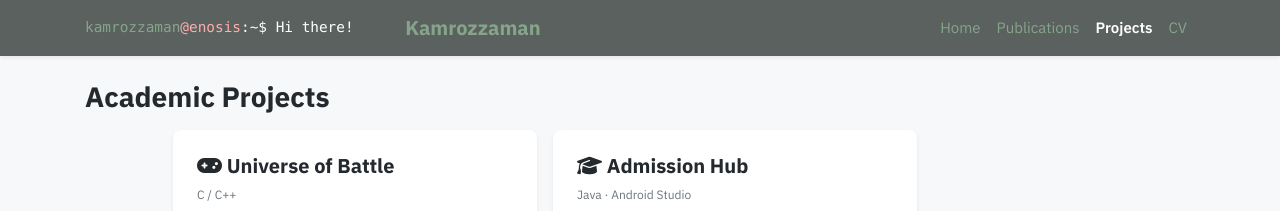
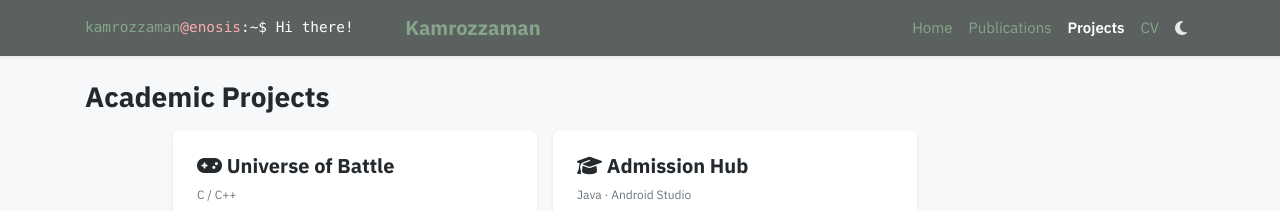
Before and after one commit to Kamrozzaman/kamrozzaman.github.io, a Jekyll site: the page built from showcase.html, in a window 1280 px wide. Shown: the top 211 px of the page. Built offline with Jekyll 4.4.1, drawn with Linux system fonts in a browser that asks for light colours; nearby versions of some CDN libraries; a style sheet for code colours, icons or effects is not loaded.

Commit message:
Add dark and light mode toggle

```diff
--- a/_includes/navbar.html
+++ b/_includes/navbar.html
@@ -2,6 +2,10 @@
     <div class="{% if page.container_class %}{{ page.container_class }}{% else %}container-lg{% endif %}">
         <a class="nav-link terminal-text" href="{{ '/' | relative_url }}" title="Home"><span class="terminal-prompt">{{ site.data.profile.navbar_name | downcase }}<span class="terminal-zju">@enosis</span><span class="terminal-dim">:</span><span class="terminal-dim">~</span><span class="terminal-dim">$</span></span><span class="terminal-greeting">Hi there!</span><span class="terminal-cursor"></span></a>
         <a class="navbar-brand" href="{{ '/' | relative_url }}" title="Home"><strong>{{site.data.profile.navbar_name}}</strong></a>
+        <button type="button" class="theme-toggle ml-auto order-sm-last" id="theme-toggle" title="Switch light/dark mode" aria-label="Switch light/dark mode">
+            <i class="fas fa-moon theme-icon-light" aria-hidden="true"></i>
+            <i class="fas fa-sun theme-icon-dark" aria-hidden="true"></i>
+        </button>
         <button class="navbar-toggler navbar-toggler-compact" type="button" data-toggle="collapse" data-target="#navbarResponsive" aria-controls="navbarResponsive" aria-expanded="false" aria-label="Toggle navigation">
             <i class="fas fa-map"></i> Menu
         </button>
--- a/_layouts/default.html
+++ b/_layouts/default.html
@@ -4,6 +4,18 @@
 <head>
     <meta charset="utf-8">
     <meta name="viewport" content="width=device-width, initial-scale=1, shrink-to-fit=no">
+    <meta name="color-scheme" content="light dark">
+    <!-- Pick the theme before anything paints: saved choice first, else the OS setting. -->
+    <script>
+        (function () {
+            var theme = null;
+            try { theme = localStorage.getItem('theme'); } catch (e) {}
+            if (theme !== 'light' && theme !== 'dark') {
+                theme = window.matchMedia && window.matchMedia('(prefers-color-scheme: dark)').matches ? 'dark' : 'light';
+            }
+            document.documentElement.setAttribute('data-theme', theme);
+        })();
+    </script>
     <title>{% if page.navbar_title == 'Home' %}{{ site.data.profile.primary_name }}{% else %}{{ page.title }} | {{ site.data.profile.primary_name }}{% endif %}</title>
     {% assign page_title = site.data.profile.primary_name %}{% unless page.navbar_title == 'Home' %}{% assign page_title = page.title | append: ' | ' | append: site.data.profile.primary_name %}{% endunless %}
     {% assign page_desc = page.description | default: site.description | strip_newlines %}
--- a/assets/css/global.css
+++ b/assets/css/global.css
@@ -19,6 +19,129 @@
     --shadow-publication-cover: 0 2px 4px rgba(0, 0, 0, 0.1);
     --shadow-pub-badge: 0 1px 3px rgba(0, 0, 0, 0.2);
     --pub-mobile-overlay: rgba(255, 255, 255, 0.9);
+    --color-card-bg: #ffffff;
+    --color-border: #dee2e6;
+    --color-text-muted: #6c757d;
+    --color-link: #007bff;
+    --color-link-hover: #0056b3;
+    --color-theme-toggle: #ffffff;
+    color-scheme: light;
+}
+
+/* Dark theme: values swapped in when <html data-theme="dark"> (set by the script in
+   _layouts/default.html from the visitor's choice or their OS setting). The same block
+   is repeated under prefers-color-scheme so the page is still dark with JS disabled. */
+:root[data-theme="dark"] {
+    --color-accent: #8fbf96;
+    --color-accent-hover: #5fd39a;
+    --color-link-card: #a9b6ff;
+    --color-pub-title: #b2c2ad;
+    --color-pub-item-link: #a3c48c;
+    --color-page-bg: #0f1214;
+    --color-text: #d4dadf;
+    --color-highlight-bg: #1d2a21;
+    --color-navbar-bg: #1a1f23;
+    --shadow-publication-cover: 0 2px 6px rgba(0, 0, 0, 0.5);
+    --shadow-pub-badge: 0 1px 3px rgba(0, 0, 0, 0.6);
+    --pub-mobile-overlay: rgba(23, 27, 31, 0.9);
+    --color-card-bg: #171b1f;
+    --color-border: #2d343a;
+    --color-text-muted: #969fa8;
+    --color-link: #6cb2ff;
+    --color-link-hover: #9ccbff;
+    color-scheme: dark;
+}
+
+@media (prefers-color-scheme: dark) {
+    :root:not([data-theme]) {
+        --color-accent: #8fbf96;
+        --color-accent-hover: #5fd39a;
+        --color-link-card: #a9b6ff;
+        --color-pub-title: #b2c2ad;
+        --color-pub-item-link: #a3c48c;
+        --color-page-bg: #0f1214;
+        --color-text: #d4dadf;
+        --color-highlight-bg: #1d2a21;
+        --color-navbar-bg: #1a1f23;
+        --shadow-publication-cover: 0 2px 6px rgba(0, 0, 0, 0.5);
+        --shadow-pub-badge: 0 1px 3px rgba(0, 0, 0, 0.6);
+        --pub-mobile-overlay: rgba(23, 27, 31, 0.9);
+        --color-card-bg: #171b1f;
+        --color-border: #2d343a;
+        --color-text-muted: #969fa8;
+        --color-link: #6cb2ff;
+        --color-link-hover: #9ccbff;
+        color-scheme: dark;
+    }
+}
+
+/* Bootstrap 4 has no dark mode, so route the utility classes this site uses through the
+   theme variables above. In light mode these resolve to Bootstrap's own values. */
+a {
+    color: var(--color-link);
+}
+a:hover {
+    color: var(--color-link-hover);
+}
+.bg-white {
+    background-color: var(--color-card-bg) !important;
+}
+.card {
+    background-color: var(--color-card-bg);
+    color: var(--color-text);
+}
+.border,
+.border-top,
+.border-bottom,
+.border-gray {
+    border-color: var(--color-border) !important;
+}
+hr {
+    border-top-color: var(--color-border);
+}
+.text-muted {
+    color: var(--color-text-muted) !important;
+}
+.text-body {
+    color: var(--color-text) !important;
+}
+.modal-content {
+    background-color: var(--color-card-bg);
+    color: var(--color-text);
+}
+.modal-header,
+.modal-footer {
+    border-color: var(--color-border);
+}
+.close {
+    color: var(--color-text);
+}
+
+/* Light/dark switch in the navbar (_includes/navbar.html). */
+.theme-toggle {
+    background: none;
+    border: 0;
+    padding: 0.25rem 0.5rem;
+    margin-left: 0.5rem;
+    color: var(--color-theme-toggle);
+    font-size: 1rem;
+    line-height: 1;
+    cursor: pointer;
+    opacity: 0.85;
+    transition: opacity 0.2s ease-in-out;
+}
+.theme-toggle:hover,
+.theme-toggle:focus {
+    opacity: 1;
+}
+.theme-toggle .theme-icon-dark {
+    display: none;
+}
+:root[data-theme="dark"] .theme-toggle .theme-icon-dark {
+    display: inline;
+}
+:root[data-theme="dark"] .theme-toggle .theme-icon-light {
+    display: none;
 }
 
 /* Publications page: year sidebar (scrollspy). */
--- a/assets/js/common.js
+++ b/assets/js/common.js
@@ -1,4 +1,32 @@
 // aHR0cHM6Ly9naXRodWIuY29tL2x1b3N0MjYvYWNhZGVtaWMtaG9tZXBhZ2U=
+
+// Light/dark mode. The initial theme is set by an inline script in _layouts/default.html.
+(function () {
+    var root = document.documentElement;
+    var media = window.matchMedia ? window.matchMedia('(prefers-color-scheme: dark)') : null;
+
+    function savedTheme() {
+        try { return localStorage.getItem('theme'); } catch (e) { return null; }
+    }
+
+    var toggle = document.getElementById('theme-toggle');
+    if (toggle) {
+        toggle.addEventListener('click', function () {
+            var next = root.getAttribute('data-theme') === 'dark' ? 'light' : 'dark';
+            root.setAttribute('data-theme', next);
+            try { localStorage.setItem('theme', next); } catch (e) {}
+        });
+    }
+
+    // Follow the OS setting live, until the visitor picks a theme themselves.
+    if (media) {
+        var onSystemChange = function (e) {
+            if (!savedTheme()) root.setAttribute('data-theme', e.matches ? 'dark' : 'light');
+        };
+        if (media.addEventListener) media.addEventListener('change', onSystemChange);
+        else if (media.addListener) media.addListener(onSystemChange);
+    }
+})();
 $(function () {
     lazyLoadOptions = {
         scrollDirection: 'vertical',
```
